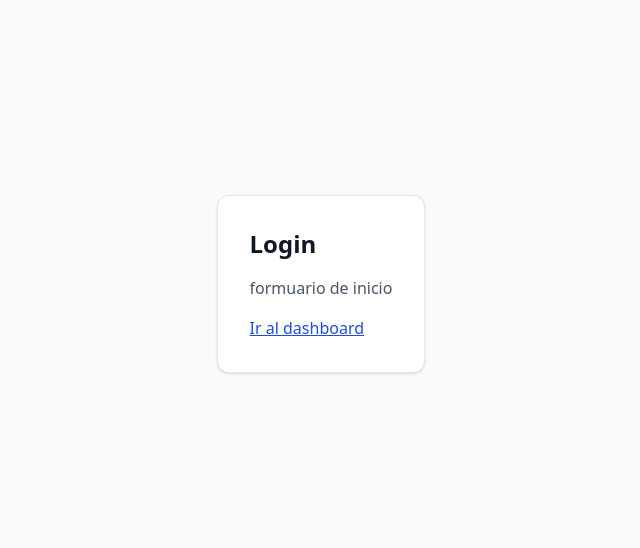
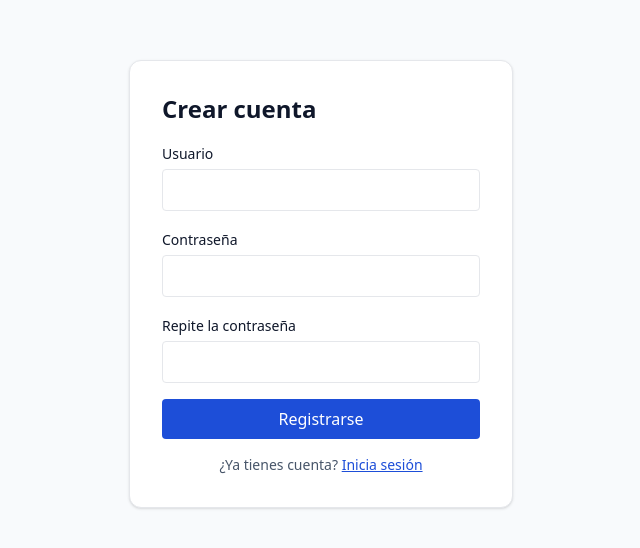
Before and after one commit to AritzOntal/MusicRightsFull, a React (Vite) app in the folder frontend/: page /register in a window 1280 px wide. Before the commit this address led to /login. Shown: the part 116-664 px from the top of the page, without its empty margins (319-959 px from the left). Built offline with nearby package versions, Linux system fonts and the light colour scheme.

Commit message:
formulario de registro pintado

```diff
--- a/frontend/src/App.tsx
+++ b/frontend/src/App.tsx
@@ -1,12 +1,14 @@
 import { Routes, Route, Navigate } from 'react-router-dom'
 import LoginPage from './pages/LoginPage'
 import DashboardPage from './pages/DashboardPage'
+import RegisterPage from './pages/RegisterPage'
 
 function App() {
   return (
     <Routes>
       <Route path="/" element={<Navigate to="/login" replace />} />
       <Route path="/login" element={<LoginPage />} />
+      <Route path="/register" element={<RegisterPage />} />
       <Route path="/dashboard" element={<DashboardPage />} />
       <Route path="*" element={<Navigate to="/login" replace />} />
     </Routes>
--- a/frontend/src/pages/LoginPage.tsx
+++ b/frontend/src/pages/LoginPage.tsx
@@ -11,6 +11,12 @@ function LoginPage() {
         <Link to="/dashboard" className="text-blue-700 underline">
           Ir al dashboard
         </Link>
+        <p className="text-sm text-slate-600 text-center mt-4">
+          ¿No tienes cuenta?{' '}
+          <Link to="/register" className="text-blue-700 underline">
+            Regístrate
+          </Link>
+        </p>
       </div>
     </main>
   )
--- /dev/null
+++ b/frontend/src/pages/RegisterPage.tsx
@@ -0,0 +1,95 @@
+import { useState } from 'react'
+import { Link } from 'react-router-dom'
+
+function RegisterPage() {
+  const [username, setUsername] = useState('')
+  const [password, setPassword] = useState('')
+  const [confirmPassword, setConfirmPassword] = useState('')
+
+  const [error, setError] = useState<string | null>(null)
+
+  // Se llama cuando el usuario pulsa "Registrarse"
+  function handleSubmit(event: React.FormEvent<HTMLFormElement>) {
+    event.preventDefault() // evita que el form recargue la página
+
+    if (username.trim().length < 3) {
+      setError('El usuario debe tener al menos 3 caracteres')
+      return
+    }
+    if (password.length < 4) {
+      setError('La contraseña debe tener al menos 4 caracteres')
+      return
+    }
+    if (password !== confirmPassword) {
+      setError('Las contraseñas no coinciden')
+      return
+    }
+
+    setError(null)
+    console.log('Datos del registro:', { username, password })
+  }
+
+    return (
+    <main className="min-h-screen flex items-center justify-center bg-slate-50">
+      <form
+        onSubmit={handleSubmit}
+        className="w-full max-w-sm p-8 bg-white rounded-xl shadow border space-y-4"
+      >
+        <h1 className="text-2xl font-bold mb-2">Crear cuenta</h1>
+
+        <label className="block">
+          <span className="text-sm font-medium">Usuario</span>
+          <input
+            type="text"
+            value={username}
+            onChange={(e) => setUsername(e.target.value)}
+            className="mt-1 w-full border rounded px-3 py-2"
+            autoComplete="username"
+          />
+        </label>
+
+        <label className="block">
+          <span className="text-sm font-medium">Contraseña</span>
+          <input
+            type="password"
+            value={password}
+            onChange={(e) => setPassword(e.target.value)}
+            className="mt-1 w-full border rounded px-3 py-2"
+            autoComplete="new-password"
+          />
+        </label>
+
+        <label className="block">
+          <span className="text-sm font-medium">Repite la contraseña</span>
+          <input
+            type="password"
+            value={confirmPassword}
+            onChange={(e) => setConfirmPassword(e.target.value)}
+            className="mt-1 w-full border rounded px-3 py-2"
+            autoComplete="new-password"
+          />
+        </label>
+
+        {error && (
+          <p className="text-sm text-red-600">{error}</p>
+        )}
+
+        <button
+          type="submit"
+          className="w-full bg-blue-700 text-white font-medium py-2 rounded hover:bg-blue-800"
+        >
+          Registrarse
+        </button>
+
+        <p className="text-sm text-slate-600 text-center">
+          ¿Ya tienes cuenta?{' '}
+          <Link to="/login" className="text-blue-700 underline">
+            Inicia sesión
+          </Link>
+        </p>
+      </form>
+    </main>
+    )
+    }
+
+    export default RegisterPage
```
